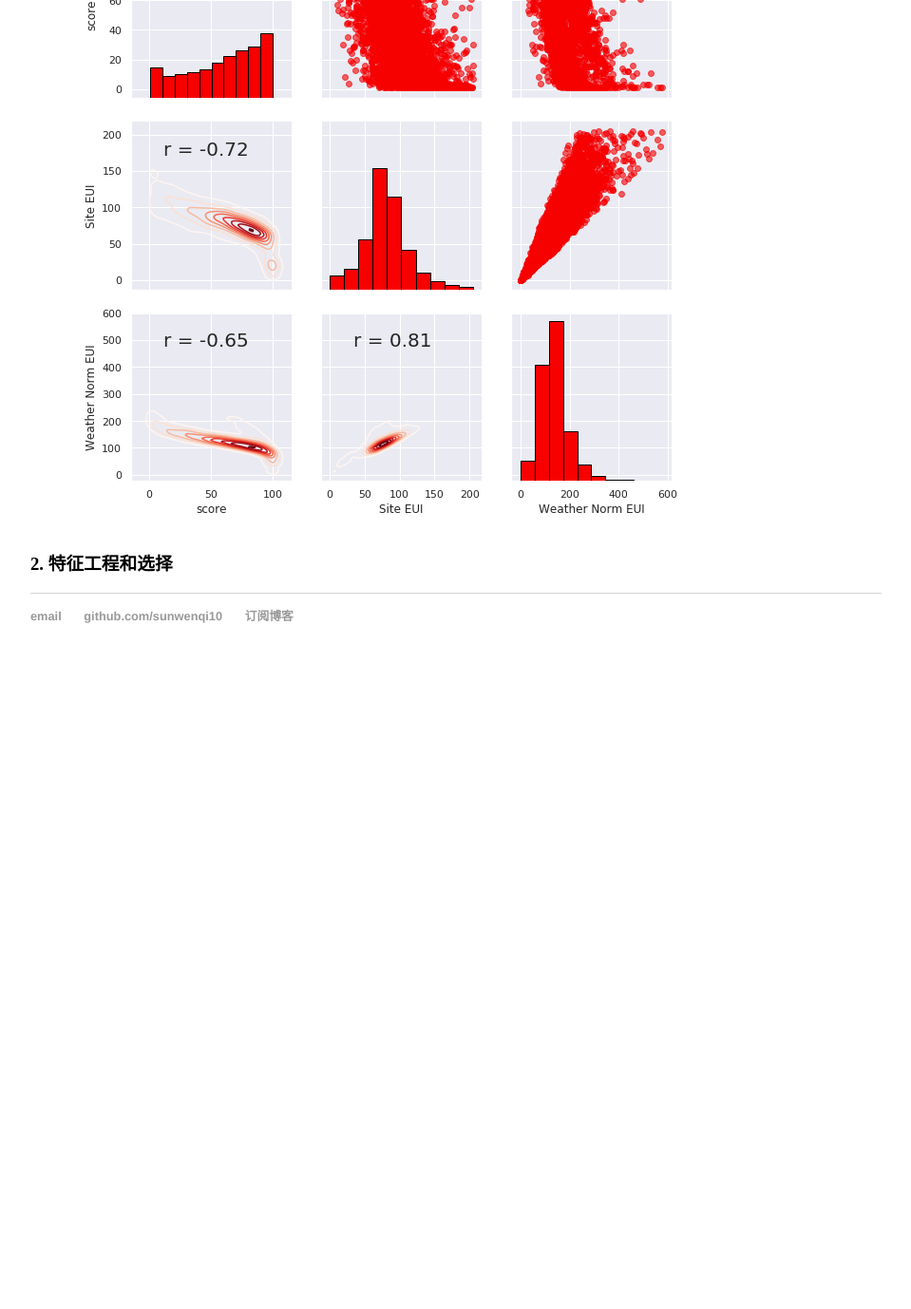
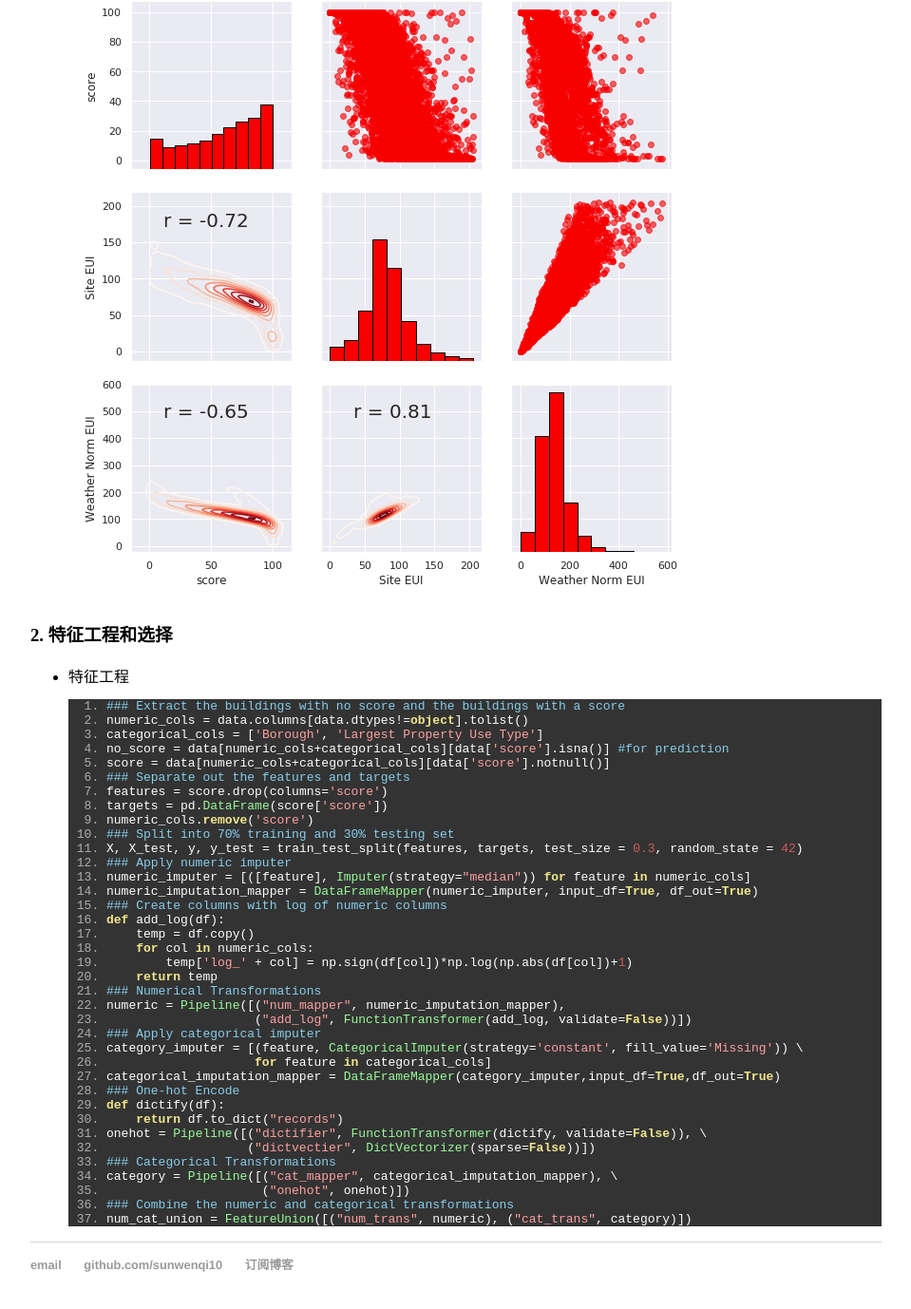
Before and after one commit to sunwenqi10/sunwenqi10.github.io, a Jekyll site: the page built from _posts/2019-03-27-A_Regression_Problem_Walkthrough.md, in a window 1280 px wide and 1400 px high, scrolled down 3973 px. Shown: the top 1378 px of the window at 95% size, without its empty margins (160-1119 px from the left). Built offline with Jekyll 4.4.1, drawn with Linux system fonts in a browser that asks for light colours; comment, search, counter and statistics services are not loaded; before the commit the page ends 4690 px from its top, so only the background shows below that; some of the changed text lies outside the part shown.

Commit message:
Update 2019-03-27-A_Regression_Problem_Walkthrough.md

````diff
--- a/_posts/2019-03-27-A_Regression_Problem_Walkthrough.md
+++ b/_posts/2019-03-27-A_Regression_Problem_Walkthrough.md
@@ -23,6 +23,11 @@ import numpy as np
 import seaborn as sns
 import matplotlib.pyplot as plt
 from IPython.core.pylabtools import figsize
+from sklearn.model_selection import train_test_split
+from sklearn.feature_extraction import DictVectorizer
+from sklearn.preprocessing import Imputer, FunctionTransformer
+from sklearn_pandas import DataFrameMapper, CategoricalImputer
+from sklearn.pipeline import FeatureUnion, Pipeline
 data = pd.read_csv('Energy_and_Water_Data_Disclosure_for_Local_Law_84_2017__Data_for_Calendar_Year_2016.csv')
 data = data.replace({'Not Available': np.nan})
 numeric_units = ['ft²','kBtu','Metric Tons CO2e','kWh','therms','gal','Score']
@@ -158,3 +163,44 @@ plt.suptitle('Pairs Plot of Energy Data', size = 24, y = 1.02)
 ![img](/img/reg4.PNG)
 
 ### 2. 特征工程和选择
+
++ 特征工程
+```python
+### Extract the buildings with no score and the buildings with a score
+numeric_cols = data.columns[data.dtypes!=object].tolist()
+categorical_cols = ['Borough', 'Largest Property Use Type']
+no_score = data[numeric_cols+categorical_cols][data['score'].isna()] #for prediction
+score = data[numeric_cols+categorical_cols][data['score'].notnull()]
+### Separate out the features and targets
+features = score.drop(columns='score')
+targets = pd.DataFrame(score['score'])
+numeric_cols.remove('score')
+### Split into 70% training and 30% testing set
+X, X_test, y, y_test = train_test_split(features, targets, test_size = 0.3, random_state = 42)
+### Apply numeric imputer
+numeric_imputer = [([feature], Imputer(strategy="median")) for feature in numeric_cols]
+numeric_imputation_mapper = DataFrameMapper(numeric_imputer, input_df=True, df_out=True)
+### Create columns with log of numeric columns
+def add_log(df):
+      temp = df.copy()
+      for col in numeric_cols:
+          temp['log_' + col] = np.sign(df[col])*np.log(np.abs(df[col])+1)
+      return temp
+### Numerical Transformations
+numeric = Pipeline([("num_mapper", numeric_imputation_mapper),
+                      ("add_log", FunctionTransformer(add_log, validate=False))])
+### Apply categorical imputer
+category_imputer = [(feature, CategoricalImputer(strategy='constant', fill_value='Missing')) \
+                      for feature in categorical_cols]
+categorical_imputation_mapper = DataFrameMapper(category_imputer,input_df=True,df_out=True)
+### One-hot Encode
+def dictify(df):
+      return df.to_dict("records")
+onehot = Pipeline([("dictifier", FunctionTransformer(dictify, validate=False)), \
+                     ("dictvectier", DictVectorizer(sparse=False))])
+### Categorical Transformations
+category = Pipeline([("cat_mapper", categorical_imputation_mapper), \
+                       ("onehot", onehot)])
+### Combine the numeric and categorical transformations
+num_cat_union = FeatureUnion([("num_trans", numeric), ("cat_trans", category)])
+```
````
